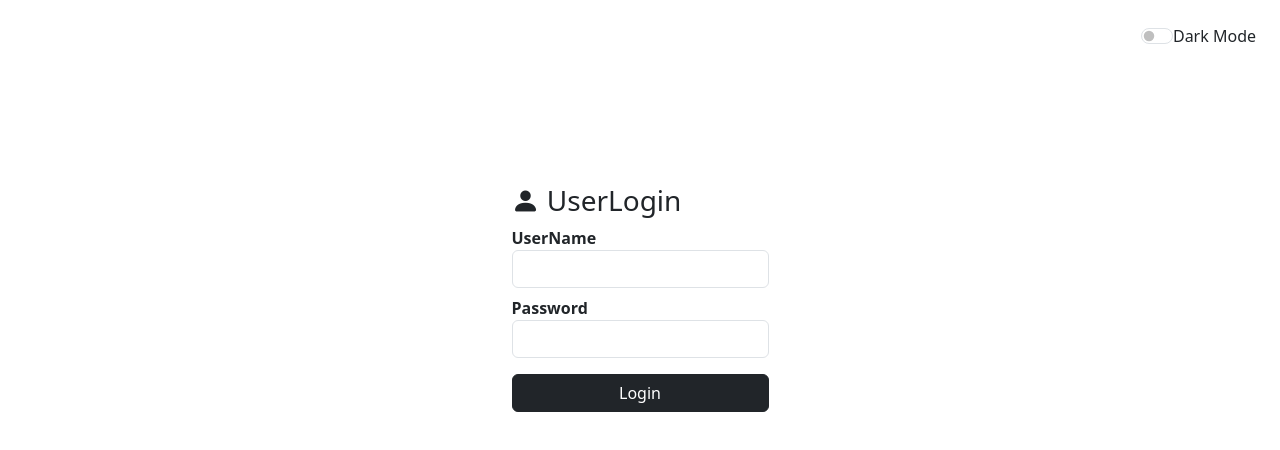
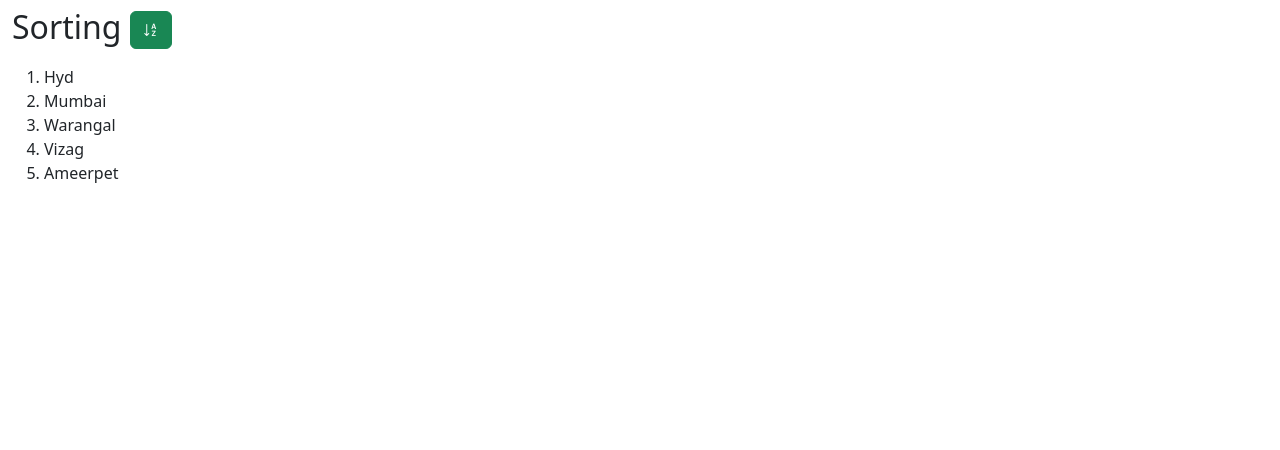
Before and after one commit to sumithMedamina/ReactJs-CodePractises, a React (Create React App) app: page / in a window 1280 px wide. Shown: the top 450 px of the page. Built offline with nearby package versions, Linux system fonts and the light colour scheme.

Commit message:
data-binding

```diff
--- a/src/App.js
+++ b/src/App.js
@@ -3,14 +3,14 @@ import "bootstrap-icons/font/bootstrap-icons.css";
 import 'bootstrap/dist/js/bootstrap.bundle.js';
 
 
-import { DarkMode } from './components/style-binding/darkmode';
+import { Sorting } from './components/class-binding/classdemo';
 
 
 
 function App() {
   return (
     <div className="">
-      <DarkMode/>
+      <Sorting/>
     </div>
   );
 }
--- /dev/null
+++ b/src/components/class-binding/classdemo.jsx
@@ -0,0 +1,31 @@
+import { useState } from "react"
+
+export function Sorting(){
+    const [cities] = useState(["Hyd","Mumbai","Warangal","Vizag","Ameerpet"]);
+    const[buttonClass, setButtonClass]=useState('bi bi-sort-alpha-down');
+
+
+    function handleSortingArray(e){
+if(e.target.className==="bi bi-sort-alpha-down"){
+           setButtonClass('bi bi-sort-alpha-up');
+           cities.sort();
+}
+else{
+    setButtonClass('bi bi-sort-alpha-down');
+    cities.reverse();
+}
+}
+
+    return(
+        <div className="container-fluid mt-2">
+            <h2 className="mb-3">Sorting <button className=" btn btn-success"><span className={buttonClass} onClick={handleSortingArray}></span></button></h2>
+            <ol>
+                {
+                    cities.map(city =>
+                        <li key={city}>{city}</li>
+                    )
+                }
+            </ol>
+        </div>
+    )
+}
```
Also changed, not shown: src/components/class-binding/darkmode.jsx (renamed from src/components/style-binding/darkmode.jsx).
